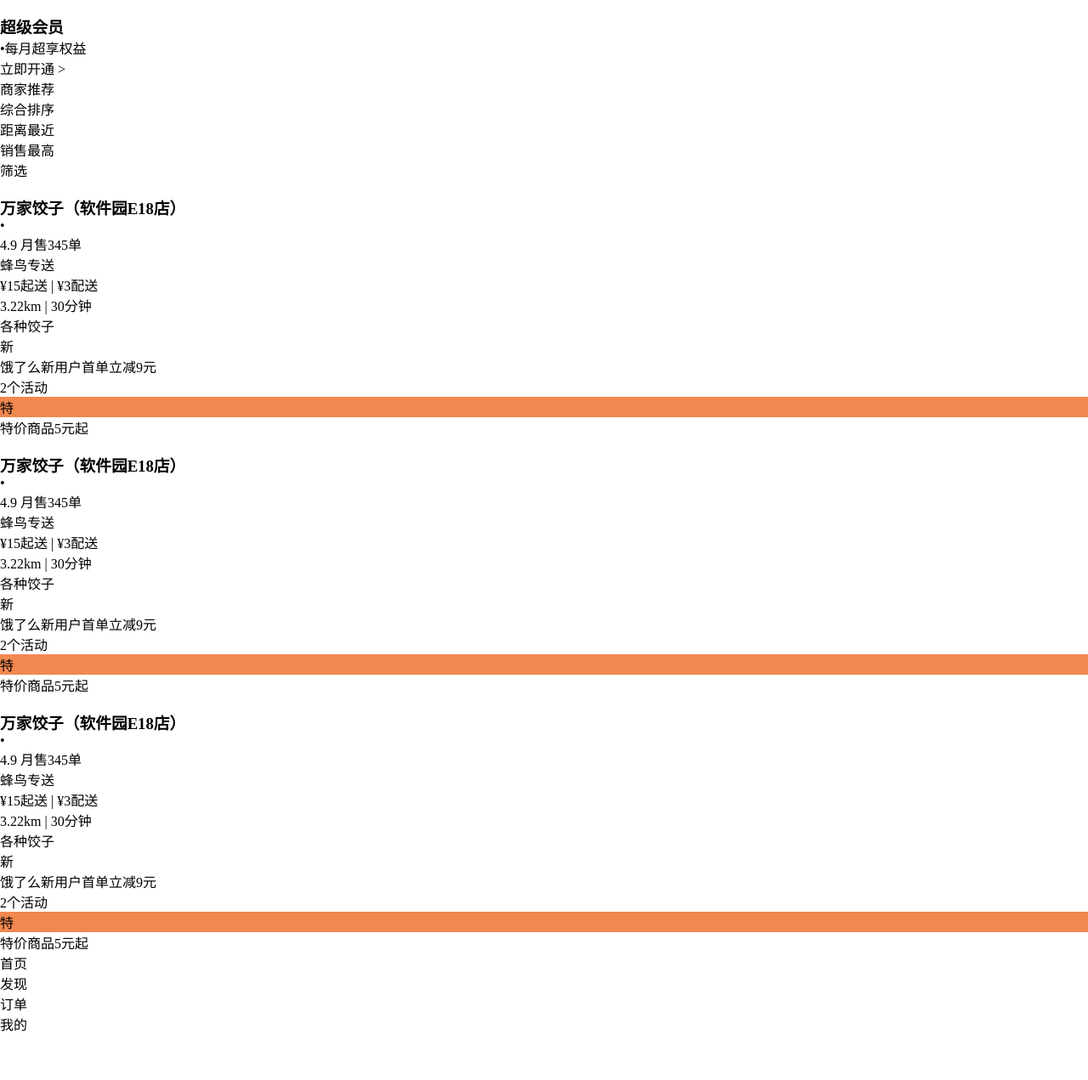
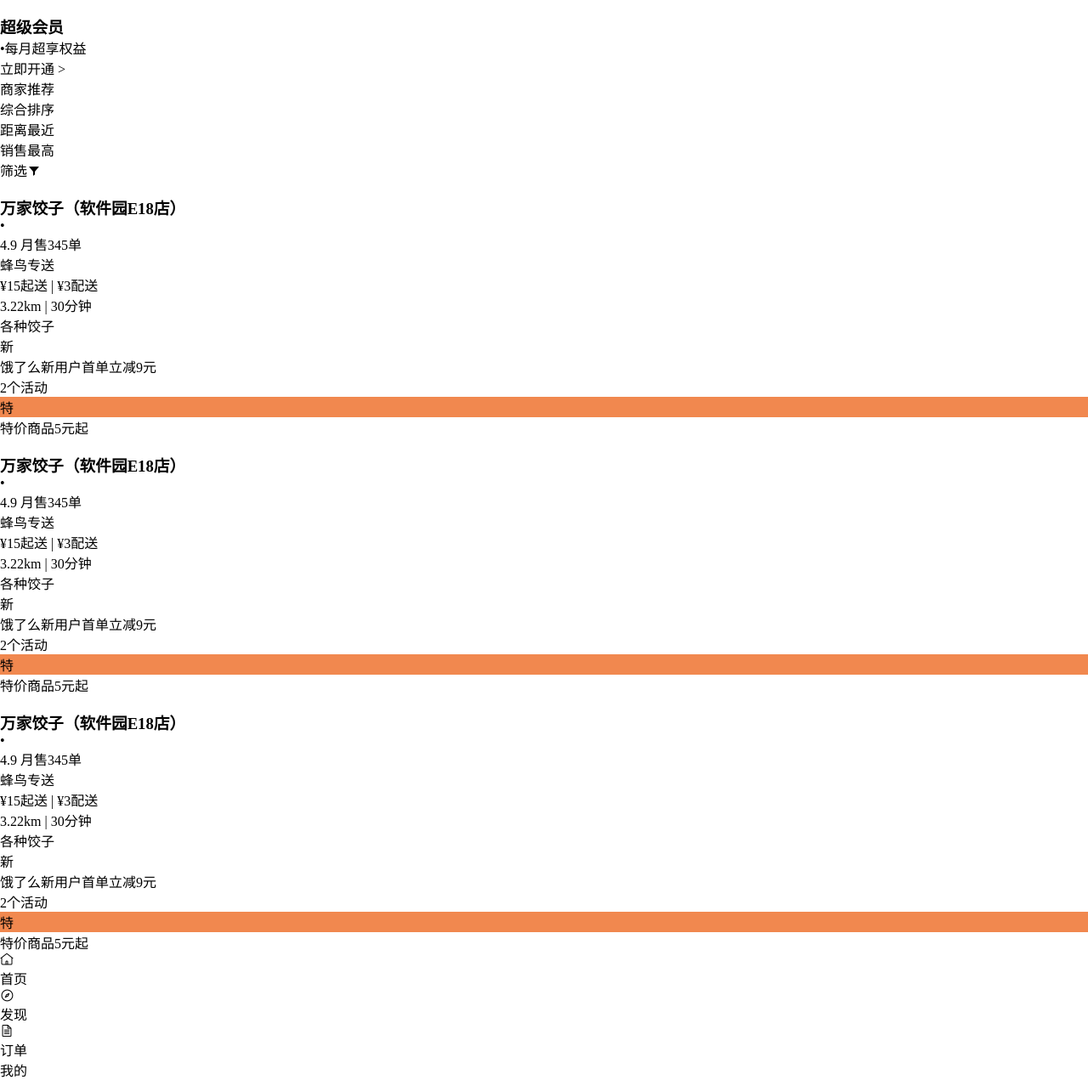
Before and after one commit to fly-body/xingke-e, a plain HTML site: page page/index.html in a window 1280 px wide. Shown: the part 674-1945 px from the top of the page at 85% size. Before the commit the page ends 1891 px from the top, so only its background shows below. Drawn offline with Linux system fonts and the light colour scheme.

Commit message:
iconfont子体图标

```diff
--- /dev/null
+++ b/css/iconfont.css
@@ -0,0 +1,36 @@
+@font-face {
+  font-family: "iconfont"; /* Project id  */
+  src: url('iconfont.ttf?t=1665384732873') format('truetype');
+}
+
+.iconfont {
+  font-family: "iconfont" !important;
+  font-size: 16px;
+  font-style: normal;
+  -webkit-font-smoothing: antialiased;
+  -moz-osx-font-smoothing: grayscale;
+}
+
+.icon-31wode:before {
+  content: "\f01d8";
+}
+
+.icon-shouye:before {
+  content: "\e751";
+}
+
+.icon-shaixuanguolv:before {
+  content: "\e8d7";
+}
+
+.icon-dingdandingdanmingxishouzhimingxi-xianxing:before {
+  content: "\e789";
+}
+
+.icon-sanjiaoxing:before {
+  content: "\e6bd";
+}
+
+.icon-faxian:before {
+  content: "\e636";
+}
--- a/page/index.html
+++ b/page/index.html
@@ -5,10 +5,11 @@
     <meta charset="UTF-8">
     <meta http-equiv="X-UA-Compatible" content="IE=edge">
     <meta name="viewport" content="width=device-width, initial-scale=1.0">
+    <link rel="stylesheet" href="../css/iconfont.css">
     <link rel="stylesheet" href="../css/reset.css">
     <link rel="stylesheet" href="../css/index.css">
     <link rel="stylesheet" href="../css/icon.css">
-    <title>饿了吗，首页</title>
+    <title>饿了么，首页</title>
 </head>
 
 <body>
@@ -18,7 +19,7 @@
             <div class="icon-location-box">
                 <div class="icon-location"></div>
             </div>
-            <div class="location-text">沈阳市规划大厦<i class="fa fa-caret-down"></i></div>
+            <div class="location-text">沈阳市规划大厦<i class="iconfont icon-sanjiaoxing"></i></div>
         </header>
         <!-- search部分 -->
         <div class="search">
@@ -99,7 +100,7 @@
             <li>综合排序<i></i></li>
             <li>距离最近</li>
             <li>销售最高</li>
-            <li>筛选<i></i></li>
+            <li>筛选<i class="iconfont icon-shaixuanguolv"></i></li>
         </ul>
         <!-- 推荐商家列表 -->
         <ul>
@@ -239,19 +240,19 @@
         <!-- 底部菜单部分 -->
         <ul class="footer">
             <li>
-                <i class="fa"></i>
+                <i class="iconfont icon-shouye"></i>
                 <p>首页</p>
             </li>
             <li>
-                <i class="fa"></i>
+                <i class="iconfont icon-faxian"></i>
                 <p>发现</p>
             </li>
             <li>
-                <i class="fa"></i>
+                <i class="iconfont icon-dingdandingdanmingxishouzhimingxi-xianxing"></i>
                 <p>订单</p>
             </li>
             <li>
-                <i class="fa"></i>
+                <i class="iconfont icon-31wod"></i>
                 <p>我的</p>
             </li>
         </ul>
```
Also changed, not shown: css/iconfont.ttf (added).
